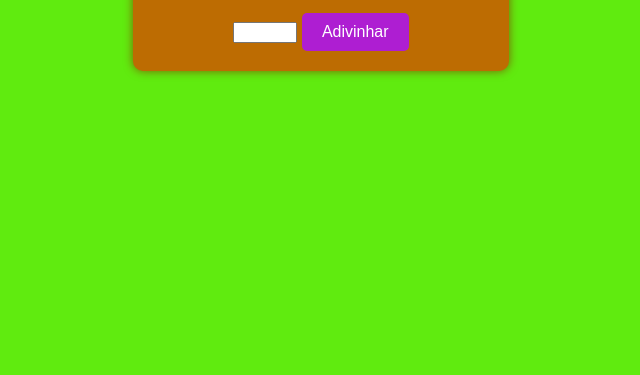
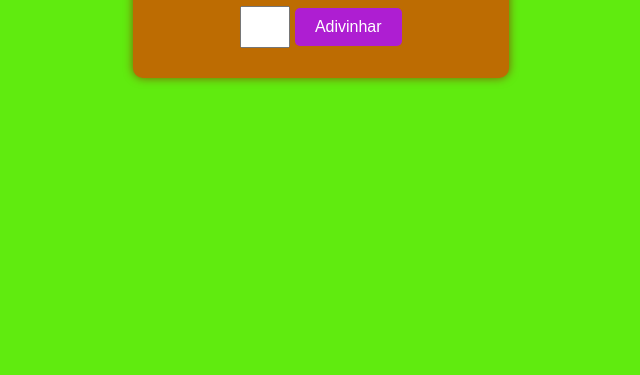
Before and after one commit to josestranger1303-lang/gamezinho-sapeca-2025, a plain HTML site: page index.html in a window 1280 px wide. Shown: the part 425-800 px from the top of the page, without its empty margins (319-959 px from the left). Drawn offline with Linux system fonts and the light colour scheme.

Commit message:
JDSDKLDDKU

```diff
--- a/index.html
+++ b/index.html
@@ -25,6 +25,14 @@
     box-shadow: 0px 0px 10px rgba(145, 0, 0, 0.6);
 
   }
+
+  input[type="number"]{
+    padding: 10px;
+    font-size: 16px;
+    width: 50px;
+    margin-bottom: 10px;
+  }
+
 
     button {
     padding: 10px 20px;
```
